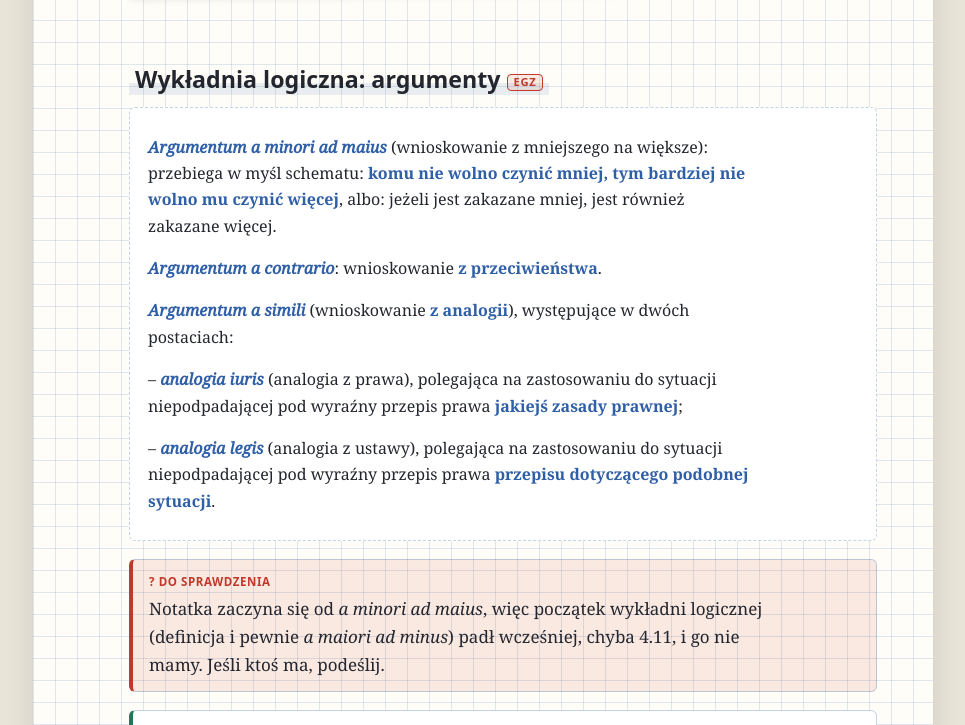
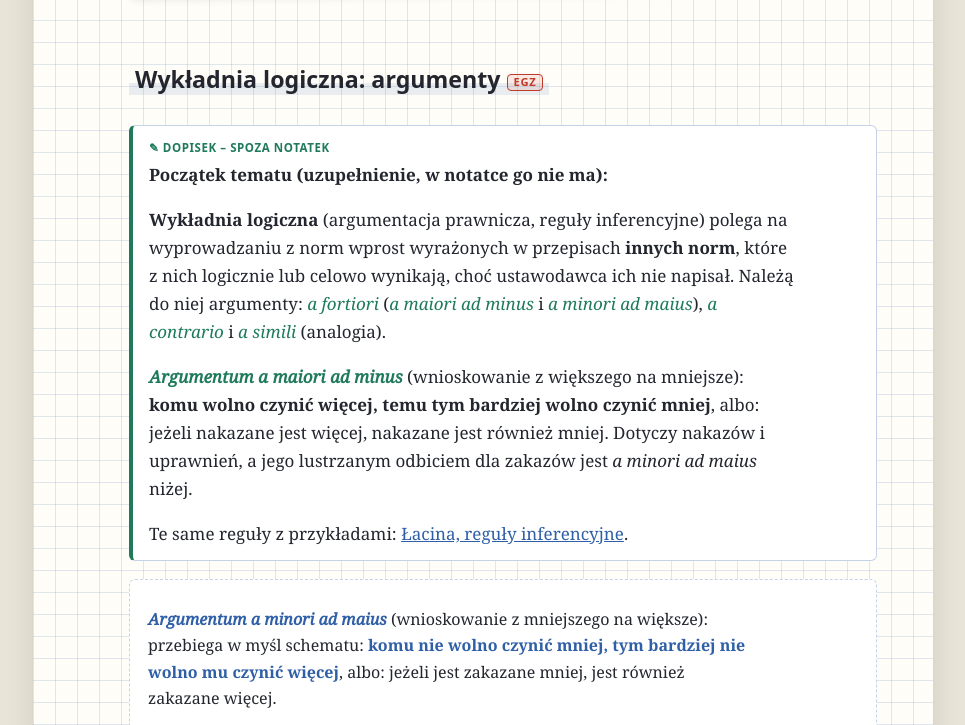
Before and after one commit to madwombat83/zeszyt, a plain HTML site: page Teoria i Filozofia Prawa/07_Wyklad_VII.html in a window 1280 px wide. Shown: the part 830-1555 px from the top of the page, without its empty margins (157-1122 px from the left). Drawn offline with Linux system fonts and the light colour scheme.

Commit message:
TiFP VII: dopisany poczatek wykladni logicznej (a maiori ad minus)
Co-Authored-By: Claude Opus 5.5 <noreply@anthropic.com>

```diff
--- a/Teoria i Filozofia Prawa/07_Wyklad_VII.html
+++ b/Teoria i Filozofia Prawa/07_Wyklad_VII.html
@@ -41,6 +41,12 @@
 
   <!-- ================= LOGICZNA ================= -->
   <h2 id="logiczna">Wykładnia logiczna: argumenty <span class="egz">EGZ</span></h2>
+  <div class="box dop">
+    <p><b>Początek tematu (uzupełnienie, w notatce go nie ma):</b></p>
+    <p><b>Wykładnia logiczna</b> (argumentacja prawnicza, reguły inferencyjne) polega na wyprowadzaniu z norm wprost wyrażonych w przepisach <b>innych norm</b>, które z nich logicznie lub celowo wynikają, choć ustawodawca ich nie napisał. Należą do niej argumenty: <span class="lat">a fortiori</span> (<span class="lat">a maiori ad minus</span> i <span class="lat">a minori ad maius</span>), <span class="lat">a contrario</span> i <span class="lat">a simili</span> (analogia).</p>
+    <p><span class="lat"><b>Argumentum a maiori ad minus</b></span> (wnioskowanie z większego na mniejsze): <b>komu wolno czynić więcej, temu tym bardziej wolno czynić mniej</b>, albo: jeżeli nakazane jest więcej, nakazane jest również mniej. Dotyczy nakazów i uprawnień, a jego lustrzanym odbiciem dla zakazów jest <i>a minori ad maius</i> niżej.</p>
+    <p>Te same reguły z przykładami: <a href="../Jezyk%20Lacinski%20dla%20Prawnikow/01_Cwiczenia_I.html#inferencyjne">Łacina, reguły inferencyjne</a>.</p>
+  </div>
   <div class="raw">
     <p><span class="lat"><b>Argumentum a minori ad maius</b></span> (wnioskowanie z mniejszego na większe): przebiega w myśl schematu: <b>komu nie wolno czynić mniej, tym bardziej nie wolno mu czynić więcej</b>, albo: jeżeli jest zakazane mniej, jest również zakazane więcej.</p>
     <p><span class="lat"><b>Argumentum a contrario</b></span>: wnioskowanie <b>z przeciwieństwa</b>.</p>
@@ -48,7 +54,6 @@
     <p>– <span class="lat"><b>analogia iuris</b></span> (analogia z prawa), polegająca na zastosowaniu do sytuacji niepodpadającej pod wyraźny przepis prawa <b>jakiejś zasady prawnej</b>;</p>
     <p>– <span class="lat"><b>analogia legis</b></span> (analogia z ustawy), polegająca na zastosowaniu do sytuacji niepodpadającej pod wyraźny przepis prawa <b>przepisu dotyczącego podobnej sytuacji</b>.</p>
   </div>
-  <div class="box check"><p>Notatka zaczyna się od <i>a minori ad maius</i>, więc początek wykładni logicznej (definicja i pewnie <i>a maiori ad minus</i>) padł wcześniej, chyba 4.11, i go nie mamy. Jeśli ktoś ma, podeślij.</p></div>
   <div class="box dop">
     <p><b>Przykłady:</b></p>
     <ul>
@@ -194,7 +199,9 @@ window.FISZKI = [
   "tag": "EGZ",
   "q": "Teoria dynamiczna (obiektywna)",
   "a": "Przepis <b>żyje własnym życiem</b>, odcięty od woli historycznego ustawodawcy; znaczenie zależy od <b>zmieniających się warunków społecznych</b>; możliwa <b>zmiana sensu normy bez zmiany treści przepisu</b>."
- }
+ },
+{"tag": "EGZ", "q": "Czym jest wykładnia logiczna?", "a": "Wyprowadzaniem z norm wyrażonych w przepisach innych norm, które z nich wynikają (argumenty a fortiori, a contrario, a simili)."},
+{"tag": "EGZ", "q": "Argumentum a maiori ad minus?", "a": "Z większego na mniejsze: komu wolno więcej, temu tym bardziej wolno mniej (nakazy, uprawnienia)."}
 ];
 window.QUIZ = [
  {
```
Also changed, not shown: index.html (+1 -1 lines).
